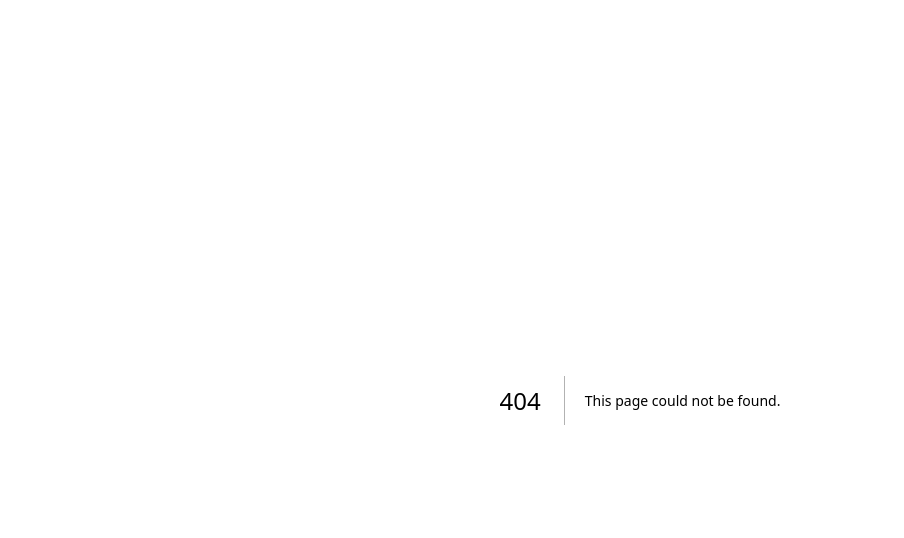
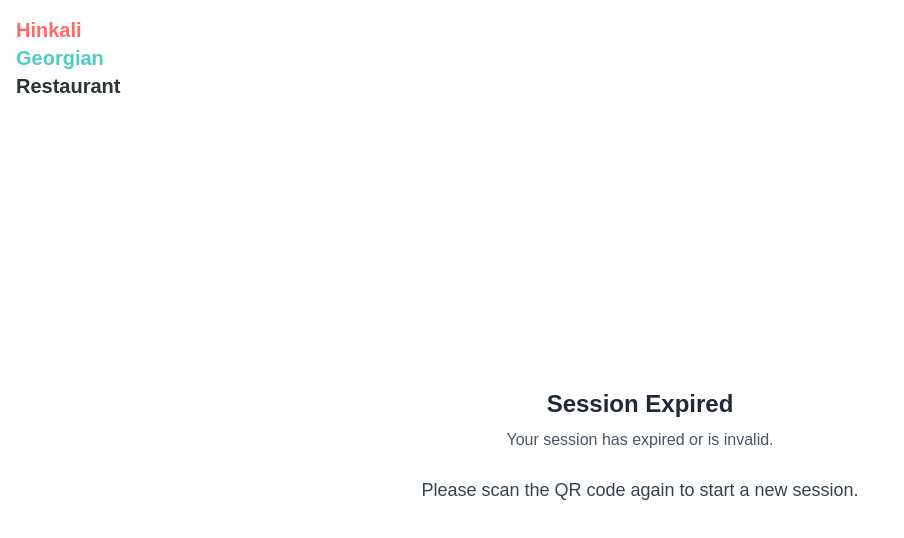
Before and after one commit to pavel10212/knpos-web, a Next.js app: page /customer/1/no-session in a window 1280 px wide. Before the commit this address had no page. Shown: the top 538 px of the page, without its empty margins (0-904 px from the left). Built offline with nearby package versions, Linux system fonts and the light colour scheme.

Commit message:
Implement NoSession component for handling expired sessions, update Cart page to use button for adding more food, and remove alert messages from MenuPage.

```diff
--- a/app/customer/[token]/cart/page.jsx
+++ b/app/customer/[token]/cart/page.jsx
@@ -76,12 +76,13 @@ export default function Cart() {
               </div>
             ))}
 
-            <Link
-              href="/customer/"
+            <button
+              onClick={() => router.back()}
+
               className="text-yellow-500 text-center block mt-4 mb-6 font-medium"
             >
               + Add more food to order
-            </Link>
+            </button>
 
             <div className="text-right">
               <p className="text-lg font-bold">Total: {total.toFixed(2)} THB</p>
--- /dev/null
+++ b/app/customer/[token]/no-session/page.jsx
@@ -0,0 +1,31 @@
+const NoSession = () => {
+    return (
+        <div className="flex flex-col min-h-screen bg-white">
+            <header className="bg-white shadow-custom p-4">
+                <div className="container mx-auto">
+                    <h1 className="text-xl font-bold">
+                        <span className="block text-primary">Hinkali</span>
+                        <span className="block text-secondary">Georgian</span>
+                        <span className="block text-titleColour">Restaurant</span>
+                    </h1>
+                </div>
+            </header>
+            <main className="flex-grow flex items-center justify-center p-4">
+                <div className="text-center space-y-6">
+                    <div className="space-y-2">
+                        <h2 className="text-2xl font-bold text-gray-800">Session Expired</h2>
+                        <p className="text-gray-600">Your session has expired or is invalid.</p>
+                    </div>
+                    <p className="text-lg text-gray-700">
+                        Please scan the QR code again to start a new session.
+                    </p>
+                    <div className="animate-bounce">
+                        <i className="fas fa-qrcode text-4xl text-customYellow"></i>
+                    </div>
+                </div>
+            </main>
+        </div>
+    )
+}
+
+export default NoSession
--- a/app/customer/[token]/page.jsx
+++ b/app/customer/[token]/page.jsx
@@ -48,7 +48,6 @@ export default function MenuPage() {
 
         if (!response.ok) {
           if (response.status === 401 || response.status === 403) {
-            alert("Invalid or expired token. Please scan the QR code again.");
             localStorage.removeItem('token');
             return;
           }
@@ -61,7 +60,6 @@ export default function MenuPage() {
 
       } catch (error) {
         console.error("Error fetching menu data:", error);
-        alert("Error loading menu. Please try again.");
       }
     } else {
       console.log("Using cached menu data");
```
